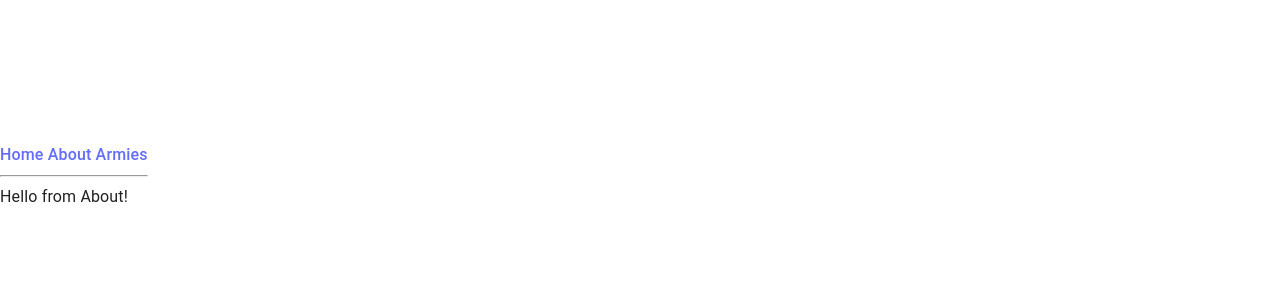
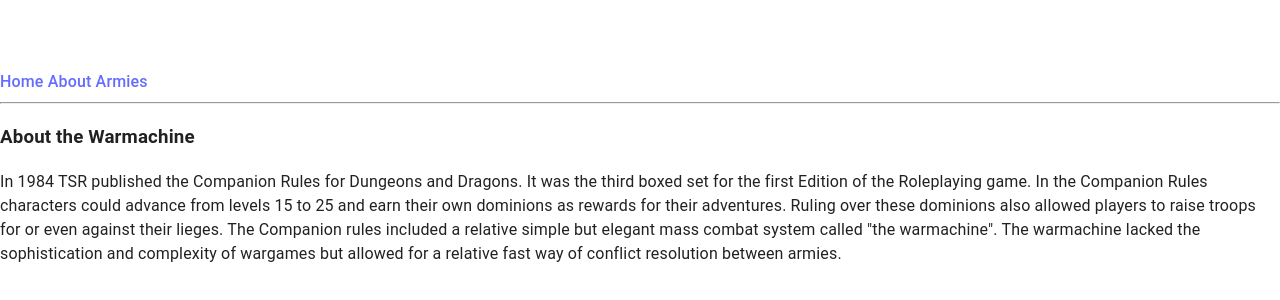
Before and after one commit to PebiDev/warmachine, a React (Vite) app in the folder frontend/: page /about in a window 1280 px wide. Shown: the part 224-524 px from the top of the page. Built offline with nearby package versions, Linux system fonts and the light colour scheme.

Commit message:
Delete added to Army List

```diff
--- a/frontend/src/components/armies/ArmyDisplay.tsx
+++ b/frontend/src/components/armies/ArmyDisplay.tsx
@@ -1,6 +1,8 @@
-import { useMemo } from "react";
+import { ReactElement, useMemo, useState } from "react";
 import { IArmy } from "../../types/dto"
 import classes from "./armyDisplay.module.css";
+import { Button, Dialog, DialogActions, DialogTitle } from "@mui/material";
+import { useMutation, useQueryClient } from "@tanstack/react-query";
 
 const calculateLeaderFactor = ({leader} : IArmy) => {
     if (!leader) return 0
@@ -40,18 +42,46 @@
     return battleRating
 }
 
+const deleteArmy = async (armyId : number)=> {
+    const response = await fetch(`/api/armies/${armyId}`, {method : "DELETE"})
+        if (!response.ok) throw new Error(`Failed to delete ${armyId}`)
+
+    }
+
+type DeleteDialogProps = ArmyComponentProps&{open: boolean, onClose : ()=> void}
+const DeleteDialog = ({army, open, onClose} : DeleteDialogProps) => {
+const queryClient = useQueryClient()
+
+    const {mutate} = useMutation({mutationKey: ["armies", "delete", army.id], mutationFn: deleteArmy, onSuccess: ()=> {queryClient.invalidateQueries({queryKey :["armies"]}); onClose()}})
+
+    return <Dialog open={open} onClose = {onClose}>
+        <DialogTitle>Delete Army {army.name}?</DialogTitle>
+        <DialogActions>
+            <Button onClick={onClose}>No</Button>
+            <Button onClick={()=>mutate(army.id)} color="warning">Yes</Button>
+        </DialogActions>
+    </Dialog>
+}
+
+
+
+
+
+
 interface ArmyComponentProps{army : IArmy}
 const ArmyComponent = ({army} : ArmyComponentProps) => {
     const [basicForceFactor, battleRating] = useMemo(()=>[calculateBasicForceFactor(army), calculateBattleRating(army)], [army])
-
-
+    const [open, setOpen] = useState(false)
+    // table row & cells
     return <div>
     <h3 className={classes.armyName}>{army.name}  {army.leader && `led by ${army.leader.name}`}</h3>
     <p>id: {army.id}</p>
     <h3>Battle Rating : {battleRating}</h3>
     <h4>Basic Force Factor : {basicForceFactor}</h4>
+    <div><Button variant="outlined" onClick={()=> setOpen(true)}>Delete</Button></div>
     <p>{JSON.stringify(army)}</p>
     <hr />
+    <DeleteDialog army={army} open={open} onClose={() => setOpen(false)} />
     </div>
 }
 
--- a/frontend/src/routes/about.lazy.tsx
+++ b/frontend/src/routes/about.lazy.tsx
@@ -5,5 +5,16 @@
 })
 
 function About() {
-  return <div className="p-2">Hello from About!</div>
+  return <div className="p-2">
+    <h3>About the Warmachine</h3>
+    <p>In 1984 TSR published the Companion Rules for Dungeons and Dragons.
+      It was the third boxed set for the first Edition of the Roleplaying game.
+      In the Companion Rules characters could advance from levels 15 to 25 and earn their
+      own dominions as rewards for their adventures.
+      Ruling over these dominions also allowed players to raise troops for or even against their lieges.
+      The Companion rules included a relative simple but elegant mass combat system called "the warmachine".
+      The warmachine lacked the sophistication and complexity of wargames but allowed for a relative fast way of conflict
+      resolution between armies.
+      </p>
+    </div>
 }
--- a/frontend/src/routes/armies.lazy.tsx
+++ b/frontend/src/routes/armies.lazy.tsx
@@ -14,6 +14,7 @@
     if (isLoading) return "..."
     if (isError) return " Uahh!"
     if (data) return <>{data.map((army)=>{
+      //table here
         return <ArmyComponent army = {army}/>
     })}</>
 }
```
